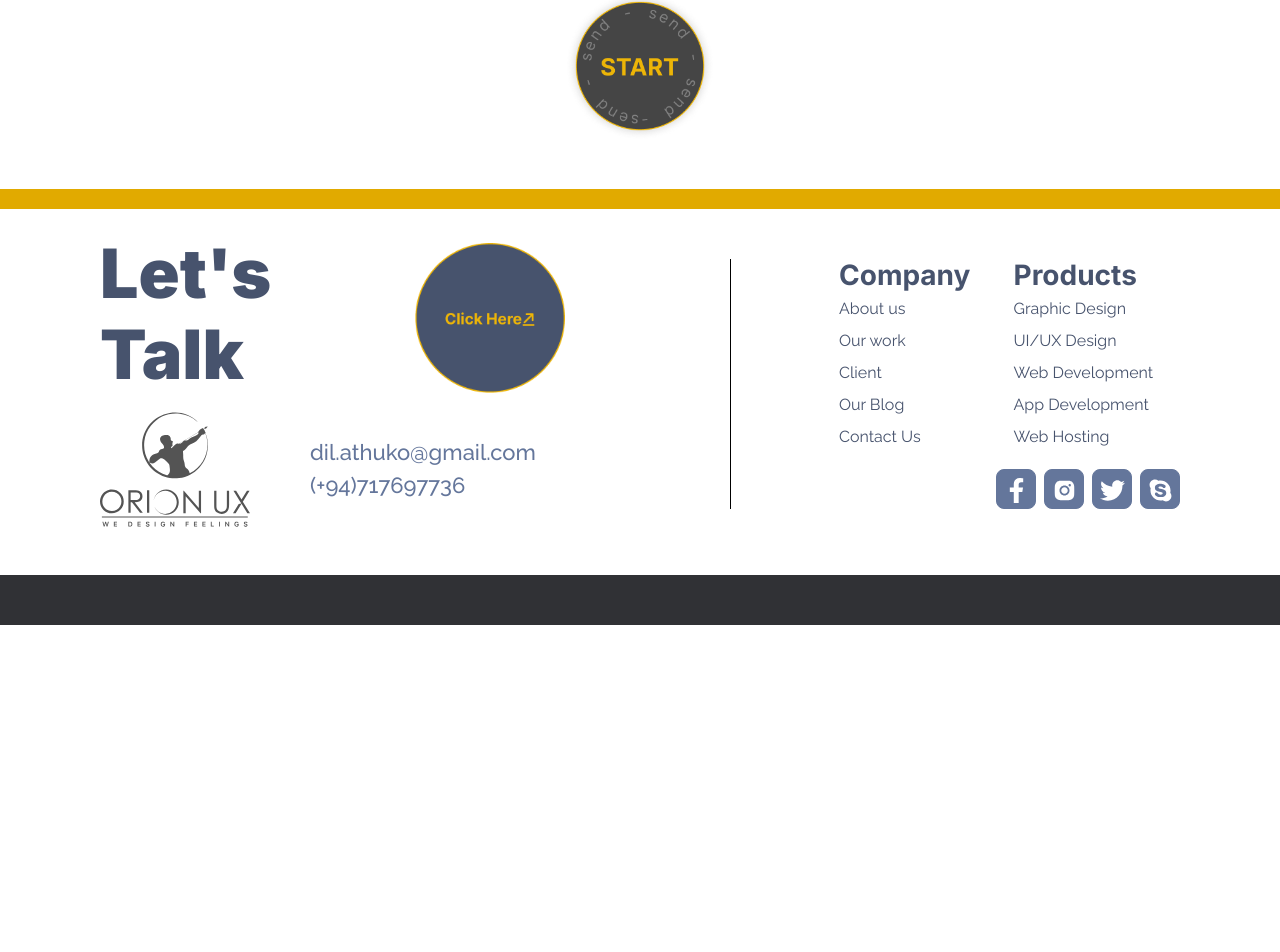
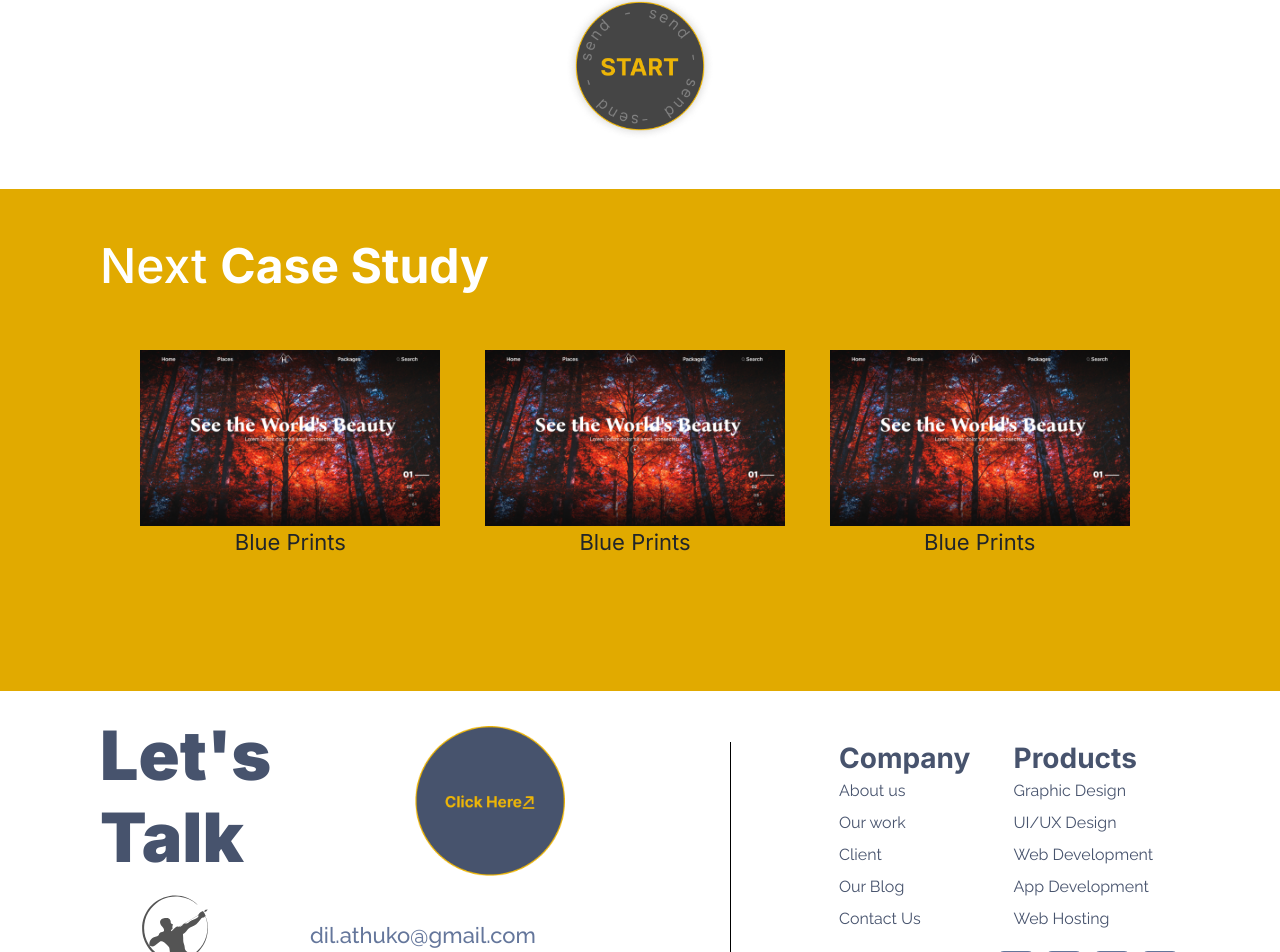
Before and after one commit to orionux/orion-ux, a Next.js app: page /projects in a window 1280 px wide. Shown: the part 2279-3231 px from the top of the page. Before the commit the page ends 2904 px from the top, so only its background shows below. Built offline with nearby package versions, Linux system fonts and the light colour scheme.

Commit message:
slider update

```diff
--- /dev/null
+++ b/src/components/projectsComponents/NextCase.tsx
@@ -0,0 +1,78 @@
+import React from "react";
+// import Swiper core and required modules
+import { Navigation, Pagination, Scrollbar, A11y, Autoplay } from "swiper";
+
+import { Swiper, SwiperSlide } from "swiper/react";
+
+// Import Swiper styles
+import "swiper/css";
+import "swiper/css/navigation";
+import "swiper/css/autoplay";
+import "swiper/css/pagination";
+import "swiper/css/scrollbar";
+import Image from "next/image";
+
+const NextCase = () => {
+  const slideImages = [
+    { id: 1, path: "/assests/images/next-img.png", title:"Blue Prints" },
+    { id: 2, path: "/assests/images/next-img.png", title:"Blue Prints" },
+    { id: 3, path: "/assests/images/next-img.png", title:"Blue Prints" },
+  ];
+  return (
+    <div className="d-flex flex-column bg-color-yellow py-5 padding-x-100px">
+      <h2 className="font-inter font-48px text-white">
+        Next <b>Case Study</b>
+      </h2>
+      <div className="d-flex justify-content-center align-items-center py-5">
+        <Swiper
+          // install Swiper modules
+          modules={[Navigation, Pagination, Scrollbar, A11y, Autoplay]}
+          spaceBetween={10}
+          slidesPerView={3}
+          //   navigation
+          autoplay={{
+            delay: 1,
+            disableOnInteraction: false,
+          }}
+          speed={5000}
+          loop={true}
+          breakpoints={{
+            0: {
+              width: 0,
+              slidesPerView: 1,
+            },
+            768: {
+              width: 768,
+              slidesPerView: 2,
+            },
+            1024: {
+              width: 1024,
+              slidesPerView: 3,
+            },
+          }}
+          //   pagination={{ clickable: true }}
+          //   scrollbar={{ draggable: true }}
+          onSwiper={(swiper) => console.log(swiper)}
+          onSlideChange={() => console.log("slide change")}
+        >
+          {slideImages.map((item) => (
+            <SwiperSlide key={item.id}>
+              <div className="d-flex flex-column justify-content-center align-items-center">
+                <Image
+                  src={item.path}
+                  alt=""
+                  width={300}
+                  height={250}
+                  className="img-fluid"
+                />
+                <p className="font-inter font-22px text-center">{item.title}</p>
+              </div>
+            </SwiperSlide>
+          ))}
+        </Swiper>
+      </div>
+    </div>
+  );
+};
+
+export default NextCase;
--- a/src/pages/projects.tsx
+++ b/src/pages/projects.tsx
@@ -1,5 +1,6 @@
 import Laptop from '@/components/projectsComponents/Laptop'
 import LargeImg from '@/components/projectsComponents/LargeImg'
+import NextCase from '@/components/projectsComponents/NextCase'
 import Outcome from '@/components/projectsComponents/Outcome'
 import SliderSec from '@/components/projectsComponents/sliderSec'
 import React from 'react'
@@ -11,6 +12,7 @@ const projects = () => {
     <Laptop />
     <LargeImg />
     <Outcome />
+    <NextCase />
     </>
   )
 }
```
